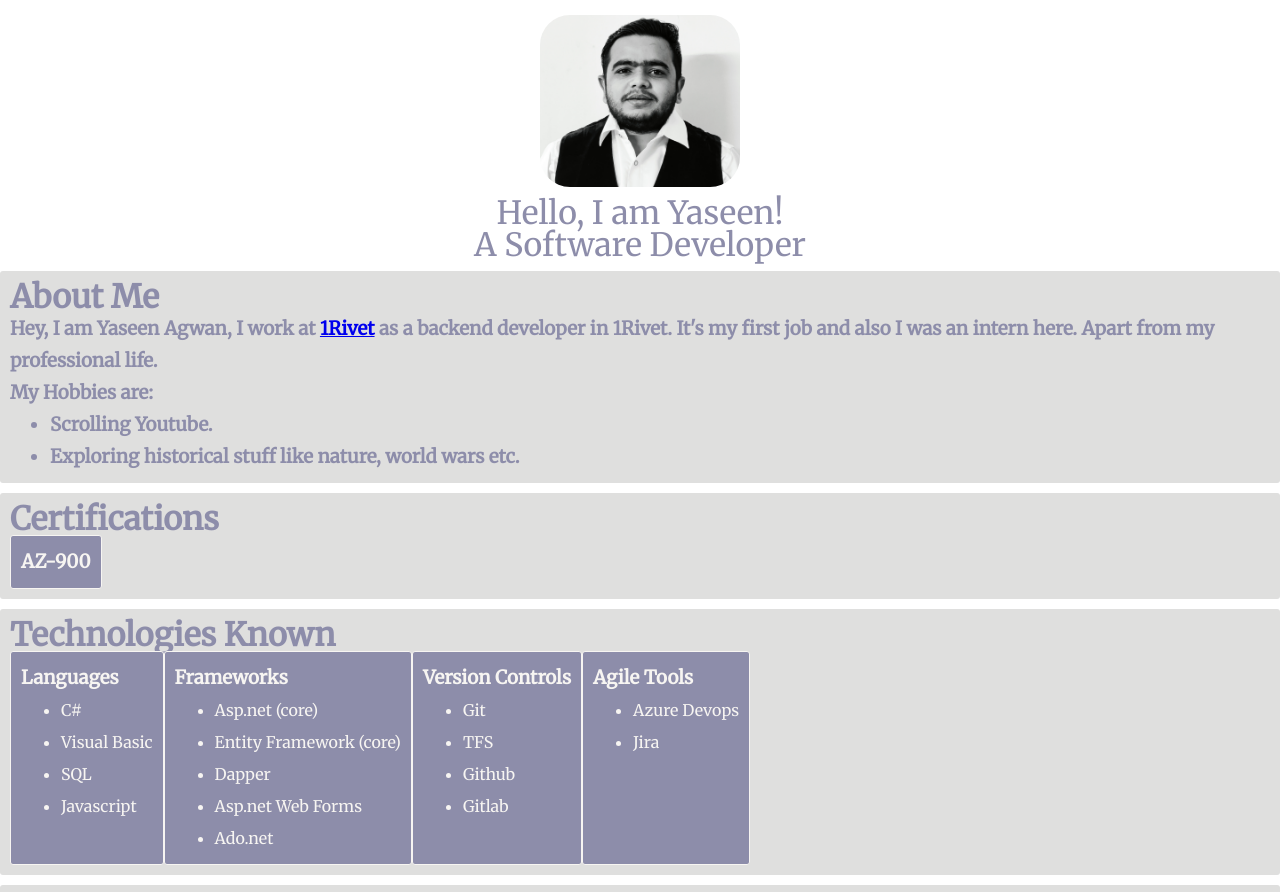
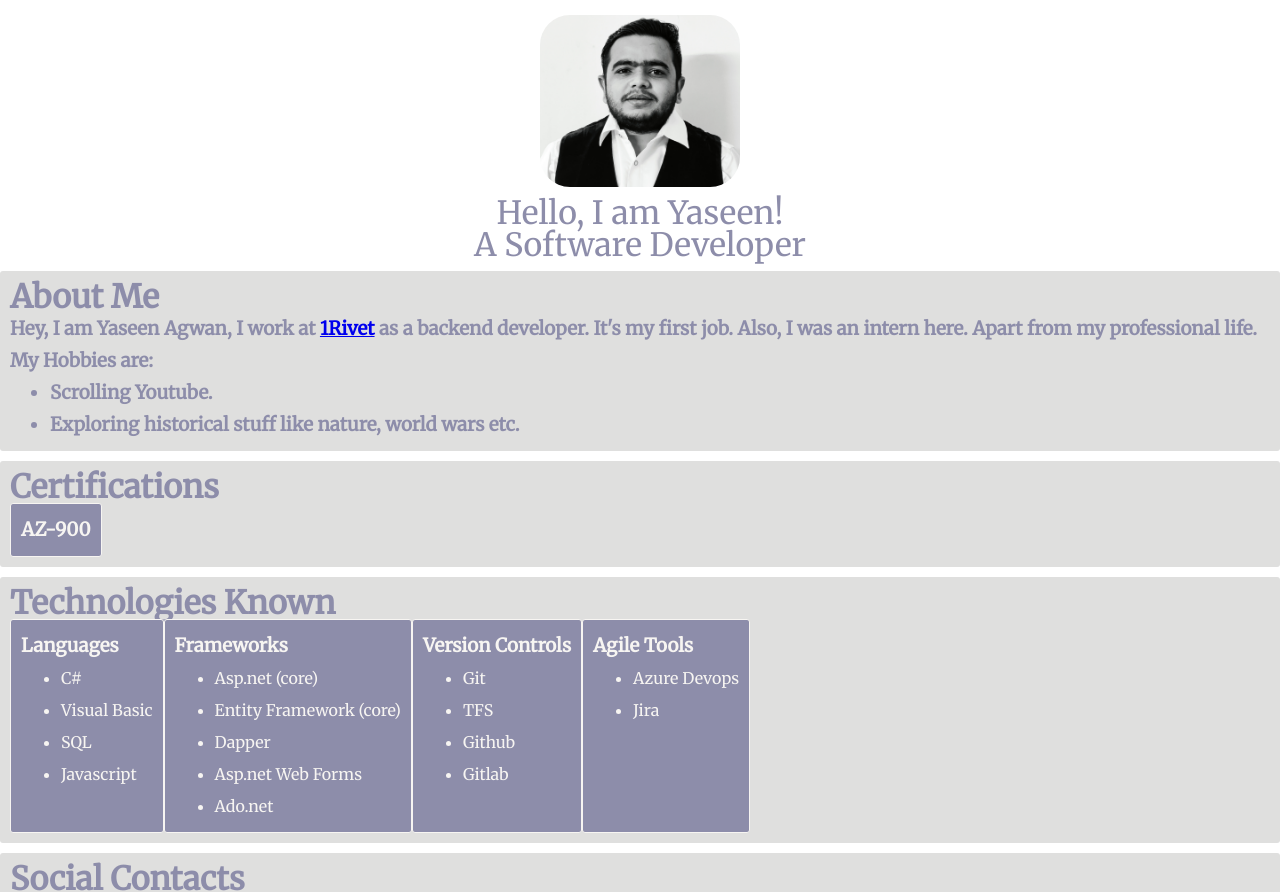
Before and after one commit to agwanyaseen/yaseen.agwan.github.io, a plain HTML site: page index.html in a window 1280 px wide. Shown: the top 892 px of the page. Drawn offline with Linux system fonts and the light colour scheme; a script that the page names is missing.

Commit message:
change about me section in index.html

```diff
--- a/index.html
+++ b/index.html
@@ -43,9 +43,8 @@
       <div class="aboutme__text">
         <h3>
           <p>Hey, I am Yaseen Agwan, I work at <a target="_blank" href="https://www.1rivet.com">1Rivet</a> as a backend
-            developer in
-            1Rivet.
-            It's my first job and also I was an intern here.
+            developer.
+            It's my first job. Also, I was an intern here.
             Apart from my professional life.</p>
           <span> My Hobbies are:
             <ul>
```
